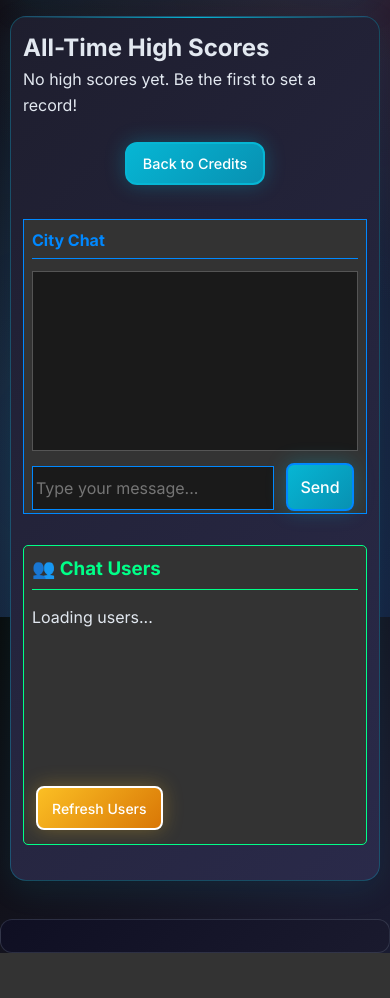
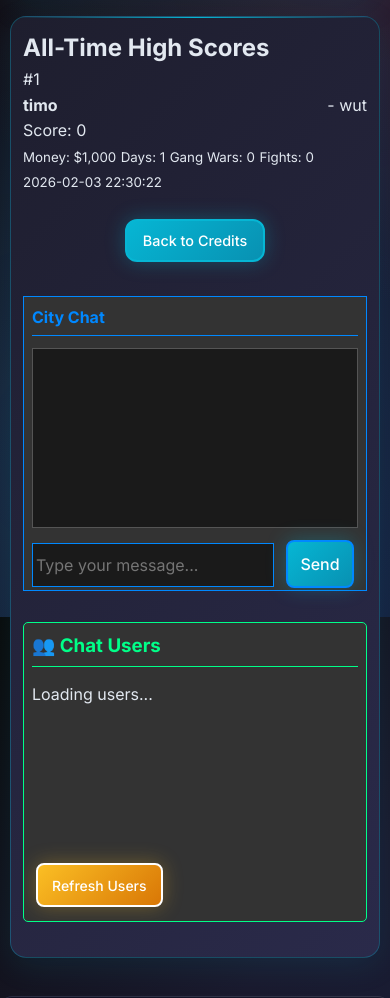
Before and after one commit to timotheuzi/gangwar, a Flask app: page /high_scores in a window 390 px wide. Shown: the part 227-1225 px from the top of the page. Before the commit the page ends 1180 px from the top, so only its background shows below. Run offline with Flask 3, Linux system fonts and the light colour scheme; some libraries are stand-ins or nearby versions.

Commit message:
refactor: Update high scores data and improve responsive layout
- Added new high score entry for player "timo" with initial stats
- Modified bar-content and bar-info-grid to use responsive grid layouts
- Changed from fixed 3-column layout to flexible auto-fit columns with minimum width
- Improved mobile responsiveness by using single column layout on smaller screens

```diff
--- a/model/high_scores.json
+++ b/model/high_scores.json
@@ -1,2 +1,12 @@
 [
+  {
+    "player_name": "timo",
+    "gang_name": "wut",
+    "score": 0,
+    "money_earned": 1000,
+    "days_survived": 1,
+    "gang_wars_won": 0,
+    "fights_won": 0,
+    "date_achieved": "2026-02-03 22:30:22"
+  }
 ]
--- a/src/static/style.css
+++ b/src/static/style.css
@@ -1323,15 +1323,18 @@ footer {
 
 .bar-content {
     display: grid;
-    grid-template-columns: 1fr 1fr 1fr;
+    grid-template-columns: 1fr;
     gap: 10px;
     margin: 10px 0;
+    width: 100%;
 }
 
 .bar-info-grid {
     display: grid;
-    grid-template-columns: 1fr 1fr 1fr;
+    grid-template-columns: repeat(auto-fit, minmax(280px, 1fr));
     gap: 10px;
+    width: 100%;
+    max-width: 100%;
 }
 
 .contact-section,
```
